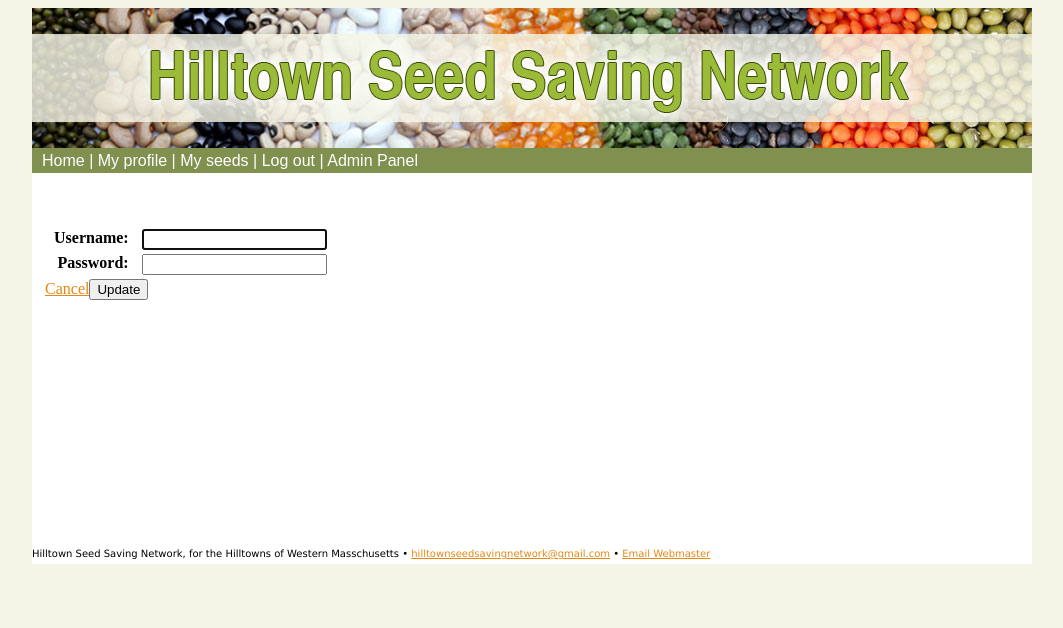
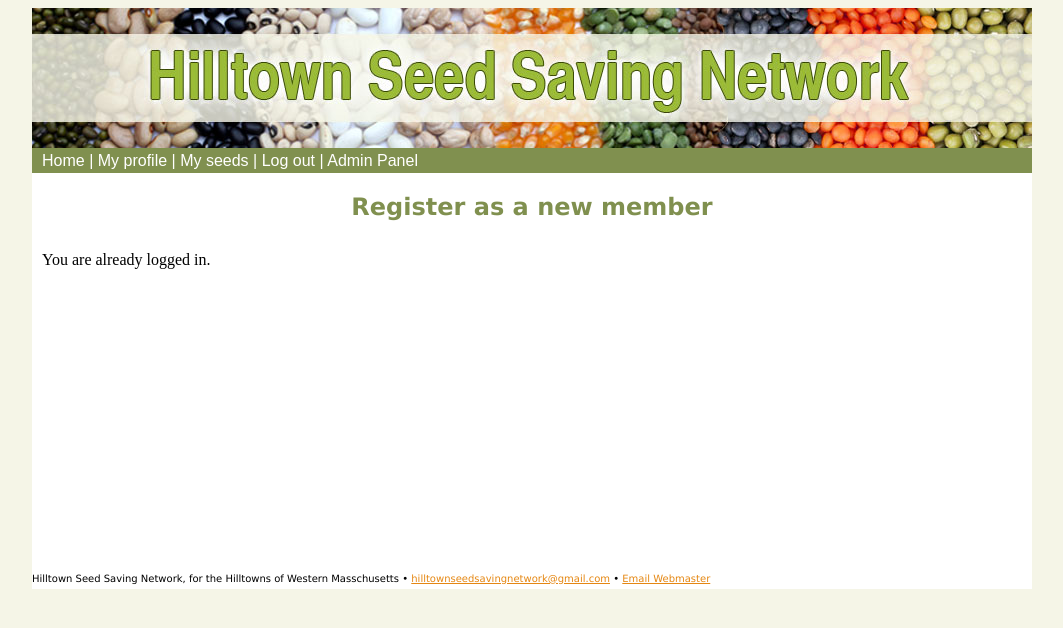
Before and after one commit to hackforwesternmass/seednetwork, a Django app: template seednetwork/templates/profile-create.html in a window 1280 px wide. Shown: the top 628 px of the page, without its empty margins (108-1171 px from the left). Run offline with Django 3.2, Linux system fonts and the light colour scheme; the template is opened without the code that fills it: values that come from a table or form of the project are taken from there, others are empty; the visitor is signed in with stand-in values (Sample User, id 1).

Commit message:
login the user after registration

```diff
--- a/seednetwork/templates/password_change.html
+++ b/seednetwork/templates/password_change.html
@@ -1,5 +1,5 @@
 {% extends "base.html" %}
-{% block title %}Seed netowrk: change password{% endblock %}
+{% block title %}Seed network: change password{% endblock %}
 {% block pagetitle %}Change your password{% endblock %}
 {% block content %}
 <p>Use this form to change your password.</p>
--- a/seednetwork/templates/profile-create.html
+++ b/seednetwork/templates/profile-create.html
@@ -1,13 +1,16 @@
 {% extends "base.html" %}
-
+{% block title %}Seed network: register as a new member{% endblock %}
+{% block pagetitle %}Register as a new member{% endblock %}
 {% block content %}
     {% if user.is_authenticated %}
-        <form method="post" action=".">{% csrf_token %}
-        <table>
-        {{ form.as_table }}
-            <tr><td colspan="2"><a href="{% url 'seednetwork.views_user.profile' %}">Cancel</a><input type="submit" value="Update" /></td></tr>
-        </table>
+        <p>You are already logged in.</p>
+    {% else %}
+        <form method="post" action="{% url 'seednetwork.views_user.new_user' %}">
+            <table>{% csrf_token %}
+                {{ uiform.as_table }}
+                {{ miform.as_table }}
+            </table>
+            <a href="{% url 'seednetwork.views.home' %}">Cancel</a> | <input type="submit" value="Register">
         </form>
-    {% else %}
     {% endif %}
 {% endblock %}
```
Also changed, not shown: seednetwork/views_user.py (+7 -0 lines).
